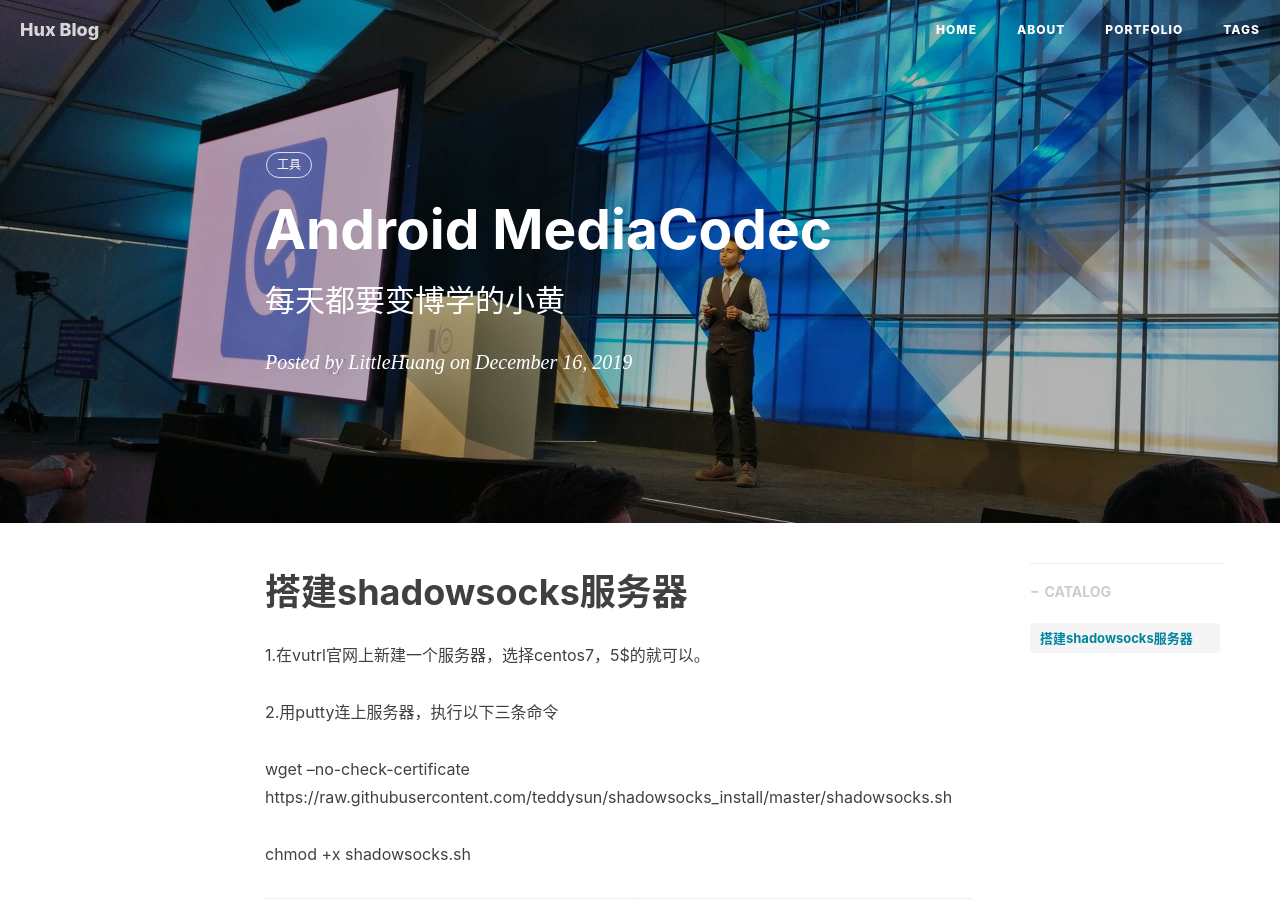
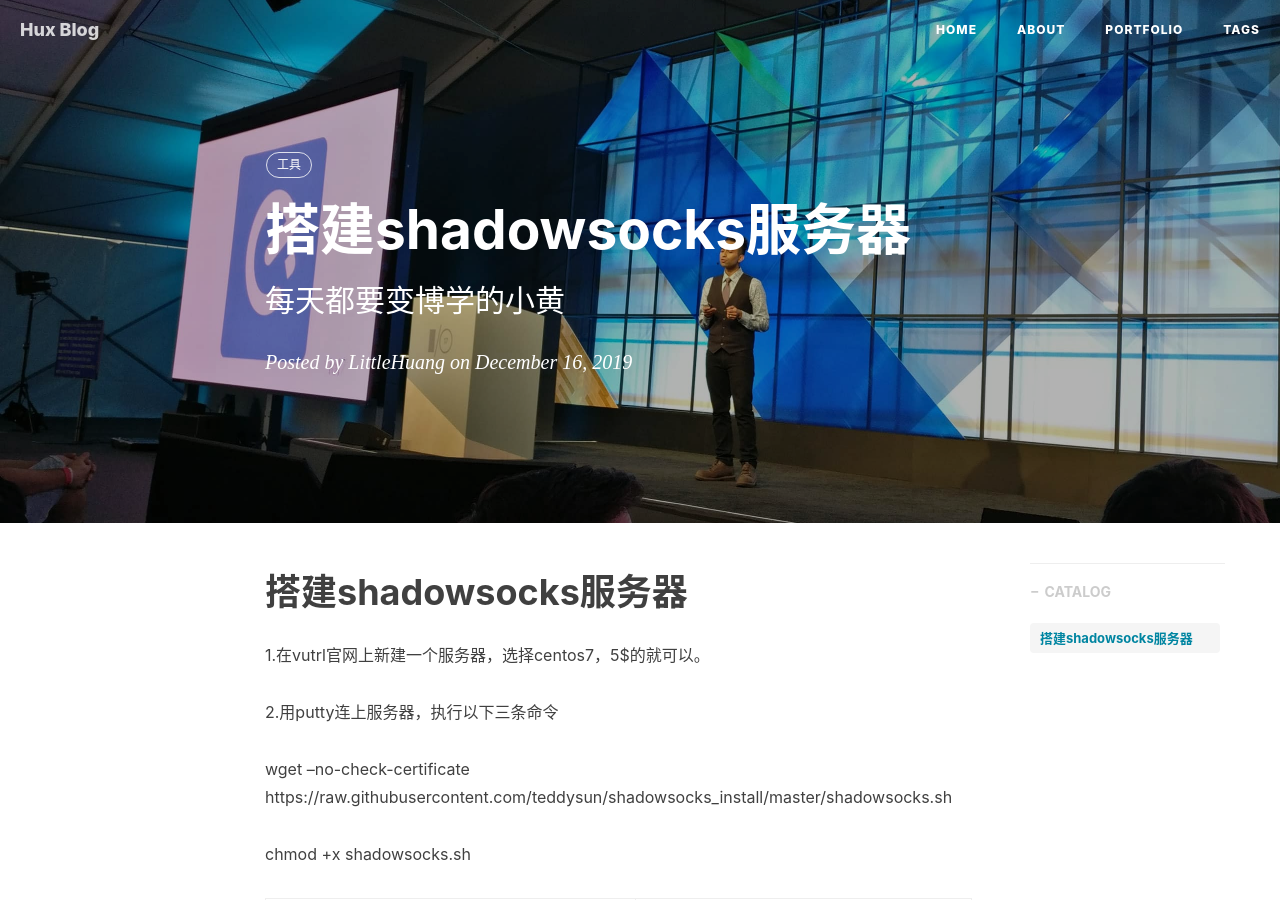
Before and after one commit to bighuang111/bighuang111.github.io, a Jekyll site: the page built from _posts/2019-12-17-shadowsocks服务器.markdown, in a window 1280 px wide and 900 px high. Built offline with Jekyll 4.4.1, drawn with Linux system fonts in a browser that asks for light colours; nearby versions of some CDN libraries; comment, search, counter and statistics services are not loaded.

Commit message:
change 2019-12-16 title

```diff
--- a/_posts/2019-12-17-shadowsocks服务器.markdown
+++ b/_posts/2019-12-17-shadowsocks服务器.markdown
@@ -1,6 +1,6 @@
 ---
 layout:     post
-title:      "Android MediaCodec"
+title:      "搭建shadowsocks服务器"
 subtitle:   "每天都要变博学的小黄"
 date:       2019-12-16 18:54:00
 author:     "LittleHuang"
```
